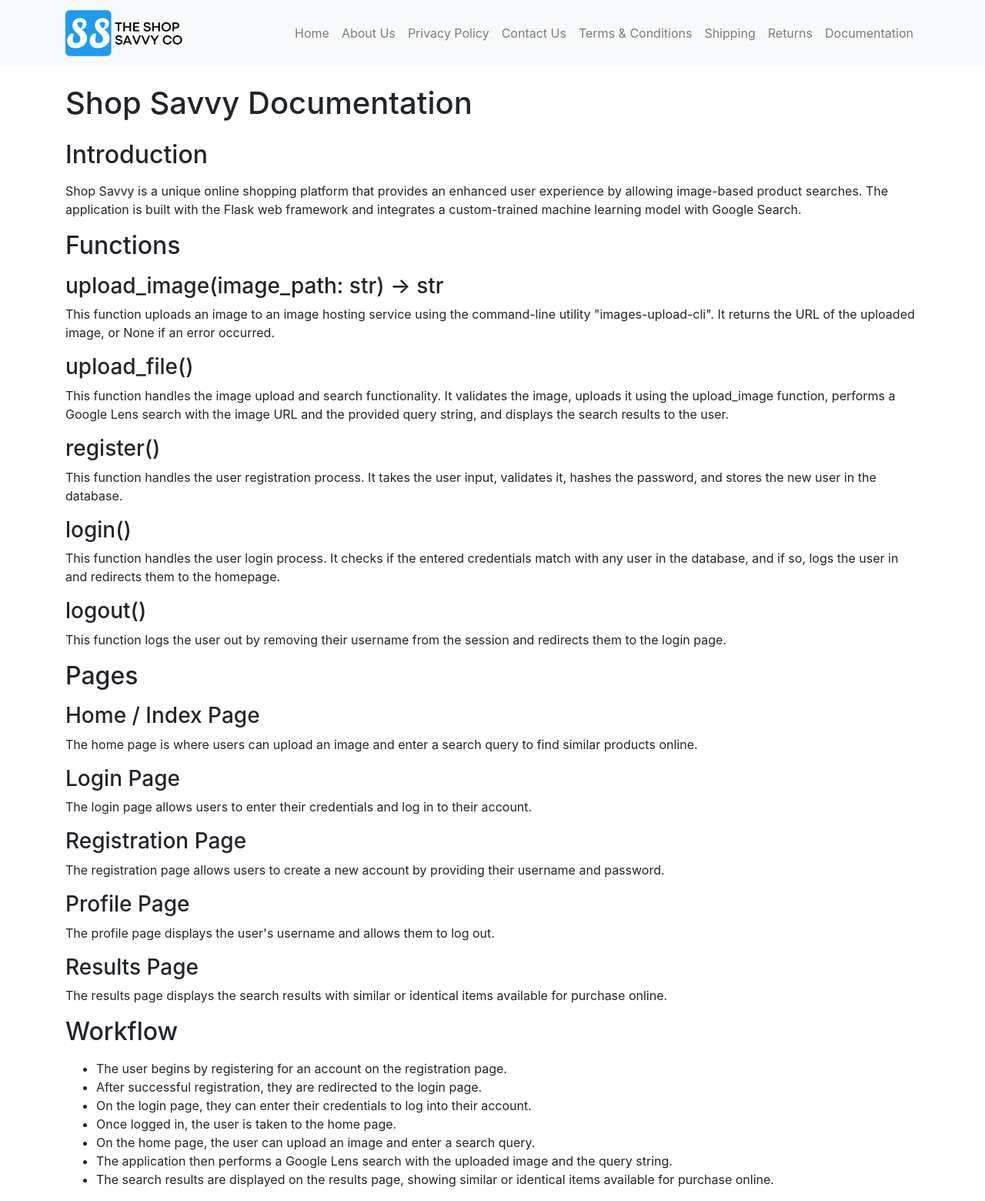
After one commit to rishavnathpati/ShopSavvy, a Flask app: page /docs in a window 1280 px wide. The commit adds this page. Shown: the whole page at 77% size. Run offline with Flask 3, Linux system fonts and the light colour scheme; some libraries are stand-ins or nearby versions.

Commit message:
Docs page update

```diff
--- a/app.py
+++ b/app.py
@@ -97,6 +97,10 @@ def home():
 def about():
     return render_template("about.html")
 
+@app.route("/docs")
+def docs():
+    return render_template("docs.html")
+
 
 @app.route("/index")
 def index():
--- /dev/null
+++ b/templates/docs.html
@@ -0,0 +1,100 @@
+<!DOCTYPE html>
+<html lang="en">
+  <head>
+    <meta charset="UTF-8" />
+    <meta name="viewport" content="width=device-width, initial-scale=1.0" />
+    <title>Documentation - Shop Savvy</title>
+    <link rel="stylesheet" href="https://maxcdn.bootstrapcdn.com/bootstrap/4.0.0/css/bootstrap.min.css" />
+  </head>
+  <body>
+    <!-- Navigation Bar -->
+    <nav class="navbar navbar-expand-lg navbar-light bg-light">
+      <div class="container">
+        <a class="navbar-brand" href="{{ url_for('index') }}"><img src="{{ url_for('static', filename = 'Assets/logo1.png') }}" height="60" class="d-inline-block align-top" alt="ImageSearch Logo" /></a>
+
+        <!-- Toggler/collapsible Button -->
+        <button class="navbar-toggler" type="button" data-toggle="collapse" data-target="#collapsibleNavbar"><span class="navbar-toggler-icon"></span></button>
+
+        <!-- Navbar links -->
+        <div class="collapse navbar-collapse" id="collapsibleNavbar">
+          <ul class="navbar-nav ml-auto">
+            <li class="nav-item">
+              <a class="nav-link" href="{{ url_for('index') }}">Home</a>
+            </li>
+            <li class="nav-item">
+              <a class="nav-link" href="{{ url_for('about') }}">About Us</a>
+            </li>
+            <li class="nav-item">
+              <a class="nav-link" href="{{ url_for('about') }}#privacy-policy">Privacy Policy</a>
+            </li>
+            <li class="nav-item">
+              <a class="nav-link" href="{{ url_for('about') }}#contact-us">Contact Us</a>
+            </li>
+            <li class="nav-item">
+              <a class="nav-link" href="{{ url_for('about') }}#terms-conditions">Terms & Conditions</a>
+            </li>
+            <li class="nav-item">
+              <a class="nav-link" href="{{ url_for('about') }}#shipping">Shipping</a>
+            </li>
+            <li class="nav-item">
+              <a class="nav-link" href="{{ url_for('about') }}#returns">Returns</a>
+            </li>
+            <li class="nav-item">
+              <a class="nav-link" href="{{ url_for('docs') }}">Documentation</a>
+            </li>
+          </ul>
+        </div>
+      </div>
+    </nav>
+
+    <div class="container">
+      <h1 class="my-4">Shop Savvy Documentation</h1>
+
+      <h2 class="my-3">Introduction</h2>
+      <p>Shop Savvy is a unique online shopping platform that provides an enhanced user experience by allowing image-based product searches. The application is built with the Flask web framework and integrates a custom-trained machine learning model with Google Search.</p>
+
+      <h2 class="my-3">Functions</h2>
+      <h3 class="my-2">upload_image(image_path: str) -> str</h3>
+      <p>This function uploads an image to an image hosting service using the command-line utility "images-upload-cli". It returns the URL of the uploaded image, or None if an error occurred.</p>
+
+      <h3 class="my-2">upload_file()</h3>
+      <p>This function handles the image upload and search functionality. It validates the image, uploads it using the upload_image function, performs a Google Lens search with the image URL and the provided query string, and displays the search results to the user.</p>
+
+      <h3 class="my-2">register()</h3>
+      <p>This function handles the user registration process. It takes the user input, validates it, hashes the password, and stores the new user in the database.</p>
+
+      <h3 class="my-2">login()</h3>
+      <p>This function handles the user login process. It checks if the entered credentials match with any user in the database, and if so, logs the user in and redirects them to the homepage.</p>
+
+      <h3 class="my-2">logout()</h3>
+      <p>This function logs the user out by removing their username from the session and redirects them to the login page.</p>
+
+      <h2 class="my-3">Pages</h2>
+      <h3 class="my-2">Home / Index Page</h3>
+      <p>The home page is where users can upload an image and enter a search query to find similar products online.</p>
+
+      <h3 class="my-2">Login Page</h3>
+      <p>The login page allows users to enter their credentials and log in to their account.</p>
+
+      <h3 class="my-2">Registration Page</h3>
+      <p>The registration page allows users to create a new account by providing their username and password.</p>
+
+      <h3 class="my-2">Profile Page</h3>
+      <p>The profile page displays the user's username and allows them to log out.</p>
+
+      <h3 class="my-2">Results Page</h3>
+      <p>The results page displays the search results with similar or identical items available for purchase online.</p>
+
+      <h2 class="my-3">Workflow</h2>
+      <ul>
+        <li>The user begins by registering for an account on the registration page.</li>
+        <li>After successful registration, they are redirected to the login page.</li>
+        <li>On the login page, they can enter their credentials to log into their account.</li>
+        <li>Once logged in, the user is taken to the home page.</li>
+        <li>On the home page, the user can upload an image and enter a search query.</li>
+        <li>The application then performs a Google Lens search with the uploaded image and the query string.</li>
+        <li>The search results are displayed on the results page, showing similar or identical items available for purchase online.</li>
+      </ul>
+    </div>
+  </body>
+</html>
--- a/templates/index.html
+++ b/templates/index.html
@@ -170,6 +170,7 @@
         <div class="col">
           <a href="{{ url_for('about') }}#contact-us">Contact Us</a>
           <a href="{{ url_for('about') }}#terms-conditions">Terms and Conditions</a>
+          <a href="{{ url_for('docs') }}">Documentation</a>
         </div>
         <div class="col">
           <a href="{{ url_for('about') }}#shipping">Shipping</a>
--- a/templates/register.html
+++ b/templates/register.html
@@ -11,7 +11,7 @@
       <div class="container">
         <a class="navbar-brand" href="{{ url_for('index') }}"><img src="{{ url_for('static', filename = 'Assets/logo1.png') }}" height="60" class="d-inline-block align-top" alt="ImageSearch Logo" /></a>
 
-        <!-- Toggler/collapsibe Button -->
+        <!-- Toggler/collapsible Button -->
         <button class="navbar-toggler" type="button" data-toggle="collapse" data-target="#collapsibleNavbar"><span class="navbar-toggler-icon"></span></button>
 
         <!-- Navbar links -->
@@ -38,6 +38,9 @@
             <li class="nav-item">
               <a class="nav-link" href="{{ url_for('about') }}#returns">Returns</a>
             </li>
+            <li class="nav-item">
+              <a class="nav-link" href="{{ url_for('docs') }}">Documentation</a>
+            </li>
           </ul>
         </div>
       </div>
```
Also changed, not shown: templates/about.html (+18 -49 lines), templates/login.html (+5 -3 lines), templates/results.html (+20 -36 lines).
